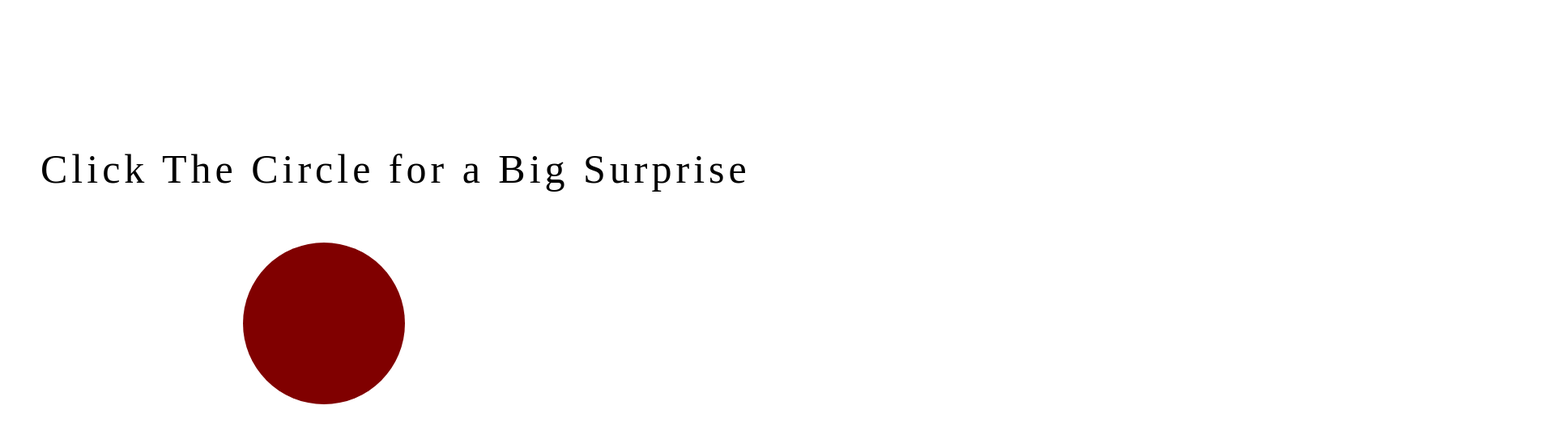
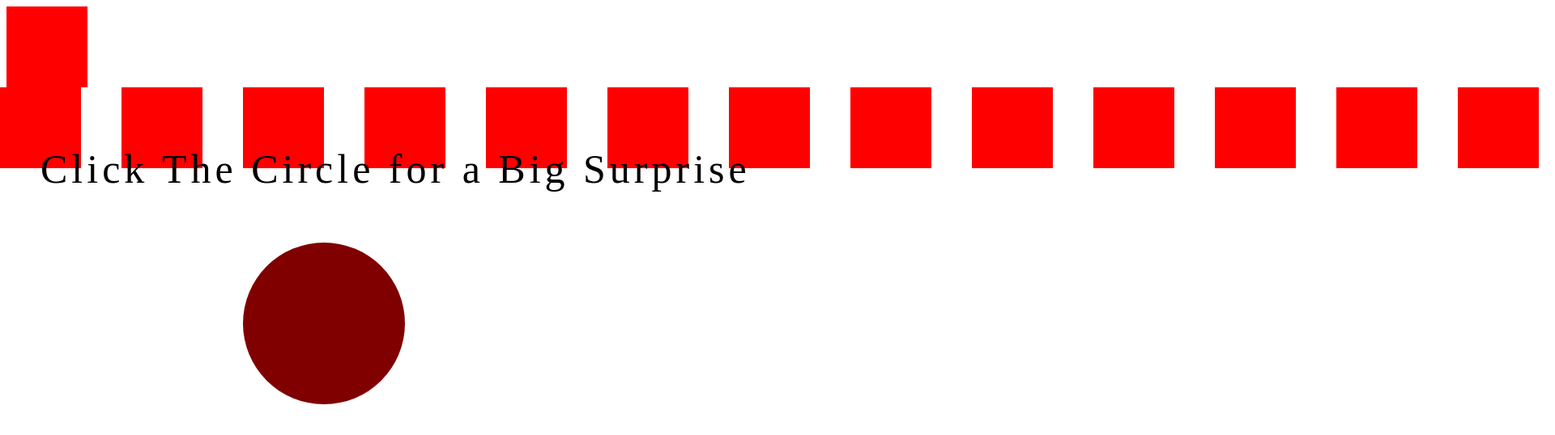
Before and after one commit to omartheman/Tests, a plain HTML site: page Heart Rain/before (7).html in a window 1280 px wide. Shown: the top 538 px of the page at 81% size, 1920 px wide, since content can reach past the window. Drawn offline with Linux system fonts and the light colour scheme.

Commit message:
Coded to replicate divs!

```diff
--- a/Heart Rain/before (7).html
+++ b/Heart Rain/before (7).html
@@ -6,8 +6,52 @@
 	<title></title>
 </head>
 <body>
+	<script type="text/javascript">
+		// var div1 = document.createElement('div');
+		// div1.setAttribute('class', 'heartX');
+		// document.querySelector('.heartX').style.backgroundColor = 'pink';
+		/*
+		document.body.onload = addElement;
+
+		function addElement () {
+		  // create a new div element
+		  var newDiv = document.createElement("div");
+		  // and give it some content
+		  var newContent = document.createTextNode("Hi there and greetings!");
+		  // add the text node to the newly created div
+		  newDiv.appendChild(newContent);
+
+		  // add the newly created element and its content into the DOM
+		  var currentDiv = document.getElementById("div1");
+		  document.body.insertBefore(newDiv, currentDiv);
+		}
+		*/
+
+		document.body.onload = addElement;
+
+		function addElement() {
+			var newDiv = document.createElement('div');
+			newDiv.classList.add('bod');
+			newDiv.setAttribute('id', 'heartX')
+			var currentDiv = document.getElementById('circle');
+			document.body.insertBefore(newDiv, currentDiv);
+			//I want to make a loop to add lots of divs that have different numbers in their id's
+			//when using setAttribute, make X change numbers.
+			for (i = 0; i < 26; i++) {
+				var newDiv2 = document.createElement('div');
+				newDiv2.classList.add('bod');
+				newDiv2.setAttribute('id', `heartJS${i}`);
+				newDiv2.style.position = 'absolute';
+				newDiv2.style.left = `${150*i}px`;
+
+				var currentDiv2 = document.getElementById('circle');
+				document.body.insertBefore(newDiv2, currentDiv2);
+			}
+		}
+
+	</script>
 	<div id="circle" onclick="show()"></div>
-	<div></div>
+	<div id='div1'></div>
 	<div id="heart0"></div>
 	<div id="heart1"></div>
 	<div id="heart2"></div>
--- a/Heart Rain/before.css
+++ b/Heart Rain/before.css
@@ -2,6 +2,11 @@ body {
 	animation-name: body;
 	animation-duration: 5s;
 	animation-iteration-count: infinite;
+}
+.bod {
+  width: 100px;
+  height: 100px;
+  background-color: red;
 }
 #click-here {
 	animation-name: brittany;
@@ -58,6 +63,11 @@ position: absolute;
 	left: 20px;
 width: 40px;
 height: 40px;
+}
+.heartX {
+  width: 100px;
+  height: 100px;
+  background-color: blue;
 }
 #heart0 {
   left: 50px;
```
Also changed, not shown: Heart Rain/html-loop-for-hearts-divs.js (+4 -13 lines).
